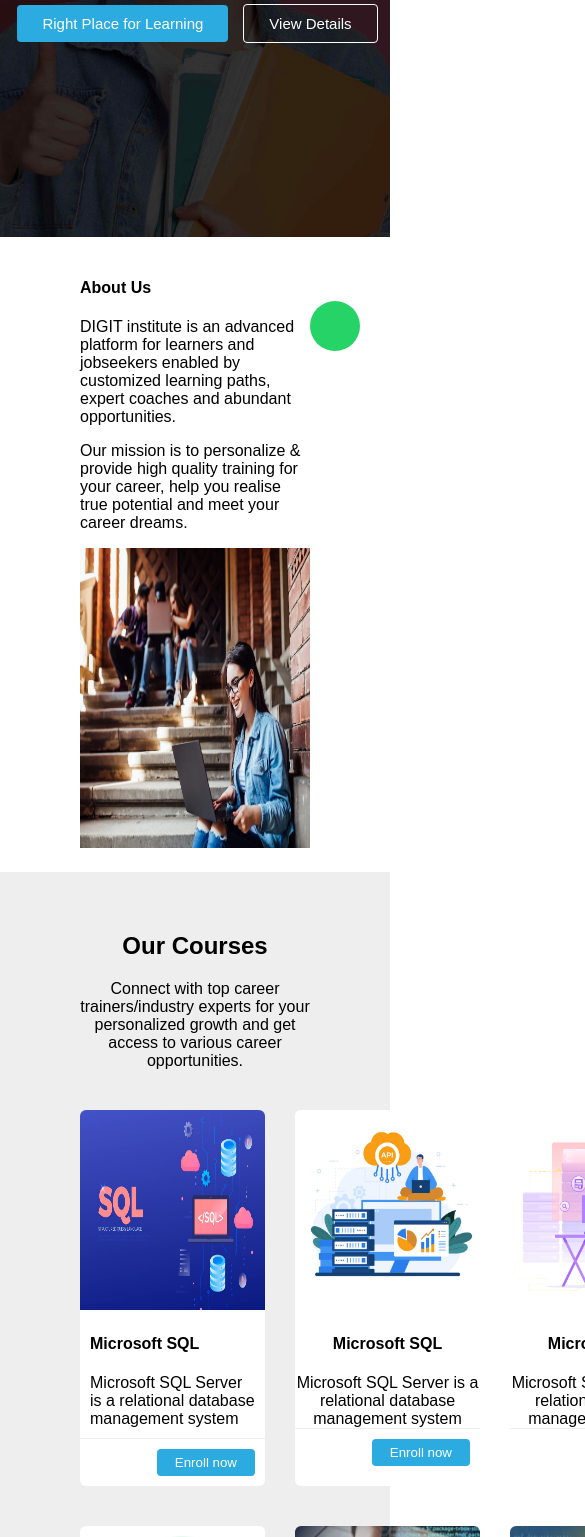
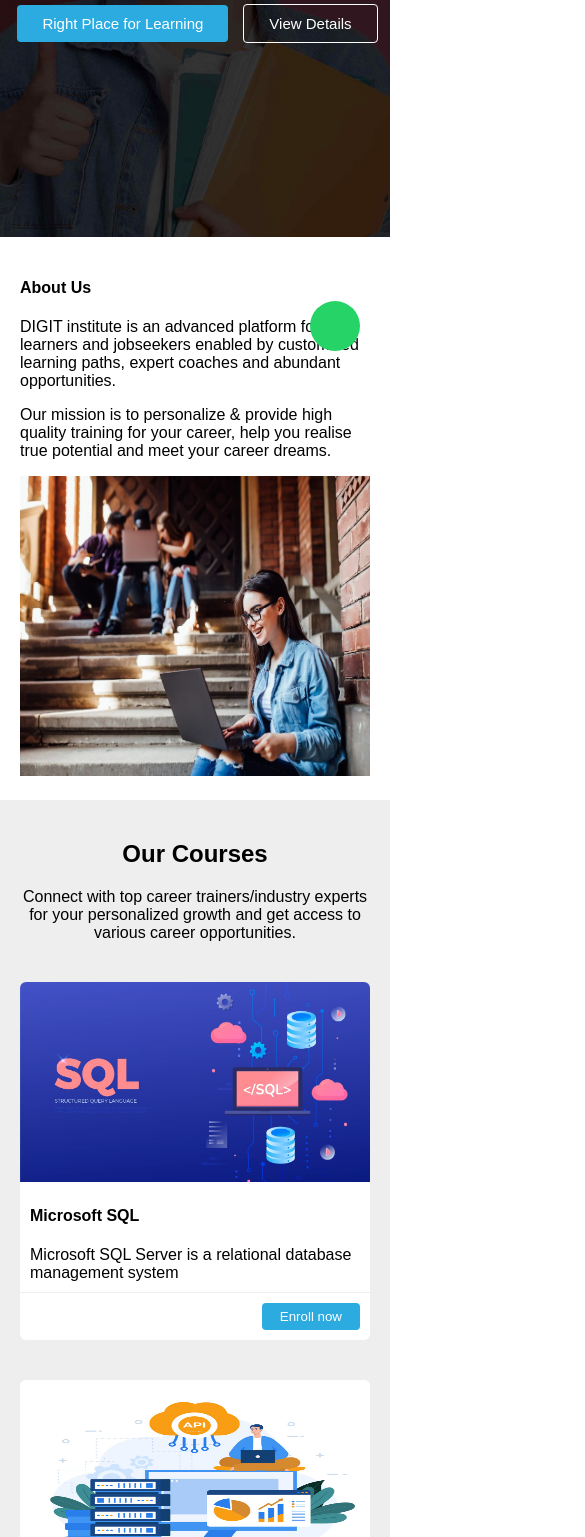
Before and after one commit to Abhi232912/React-Workshop-Project, a React (Create React App) app: page / in a window 390 px wide. Shown: the part 463-2000 px from the top of the page, 585 px wide, since content can reach past the window. Built offline with nearby package versions, Linux system fonts and the light colour scheme.

Commit message:
responsive

```diff
--- a/src/Pages/Home.css
+++ b/src/Pages/Home.css
@@ -167,53 +167,31 @@
 
     /* about us section css starts*/
     .about-us {
-
+        padding: 20px 20px;
         grid-template-columns: 1fr;
     }
 
     .about-img img {
         width: 100%;
+
     }
 
     /* about us section css ends*/
 
     /* Courses Section Css Starts */
-    .course-card img {
-        height: 200px;
-        width: 185px;
+    .our-courses {
+        padding: 20px 20px;
+
+    }
+
+    .all-courses {
+        grid-template-columns: 1fr;
     }
 
     /* Courses Section Css ends */
-
-    /* Main Banner Section Css Start */
-    .main-content h1 {
-        font-size: 32px;
-        margin: 50px 0px;
 }
 
-    /* Main Banner Section Css ends */
 
-    /* about us section css starts*/
-    .about-us {
-
-        grid-template-columns: 1fr;
-    }
-
-    .about-img img {
-        width: 100%;
-    }
-
-    /* about us section css ends*/
-
-    /* Courses Section Css Starts */
-    .course-card img {
-        height: 200px;
-        width: 185px;
-    }
-
-}
-
-/* Courses Section Css ends */
 
 
 @media only screen and (min-width:768px) and (max-width:1024px) {
```
Also changed, not shown: 6 other files (tests, documents, lock files or other folders). Lines whose indentation alone changed are shown as unchanged.
